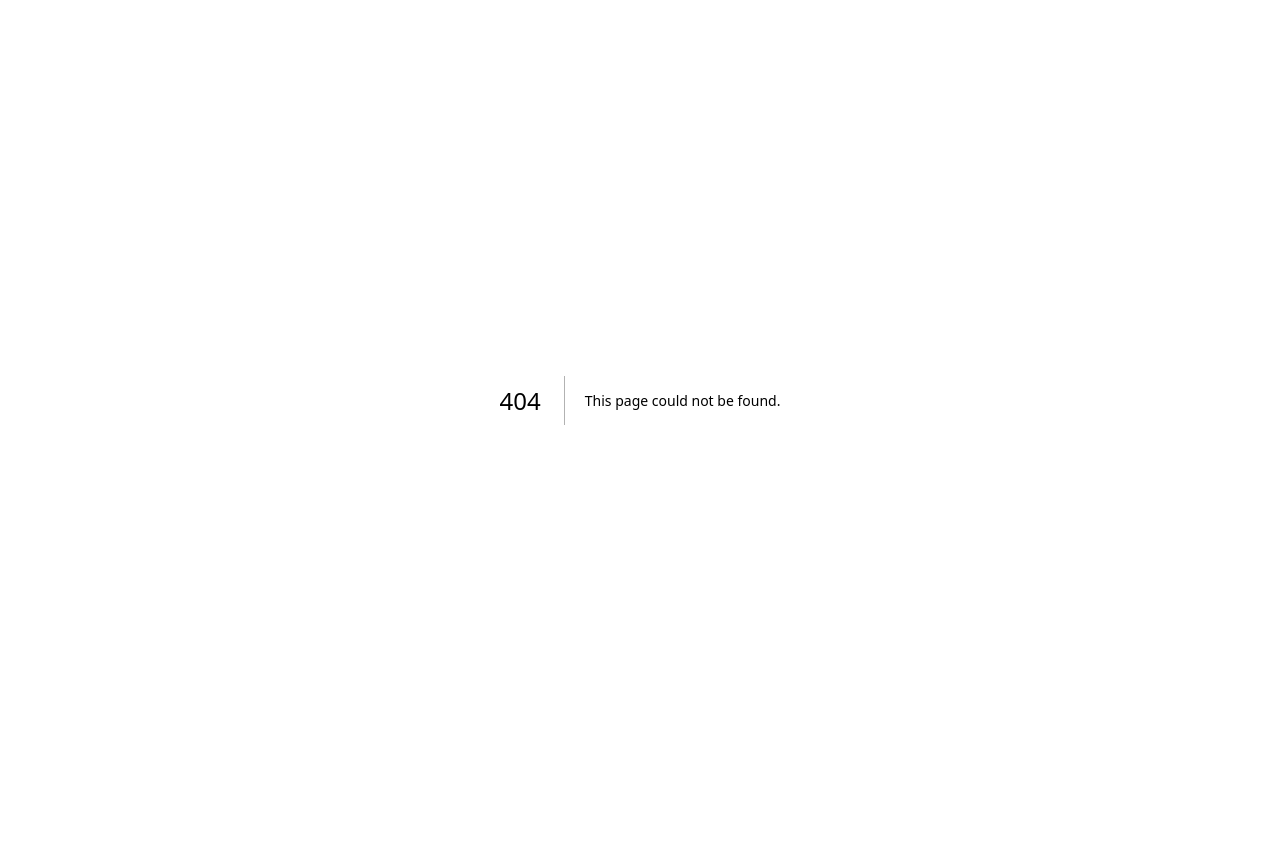
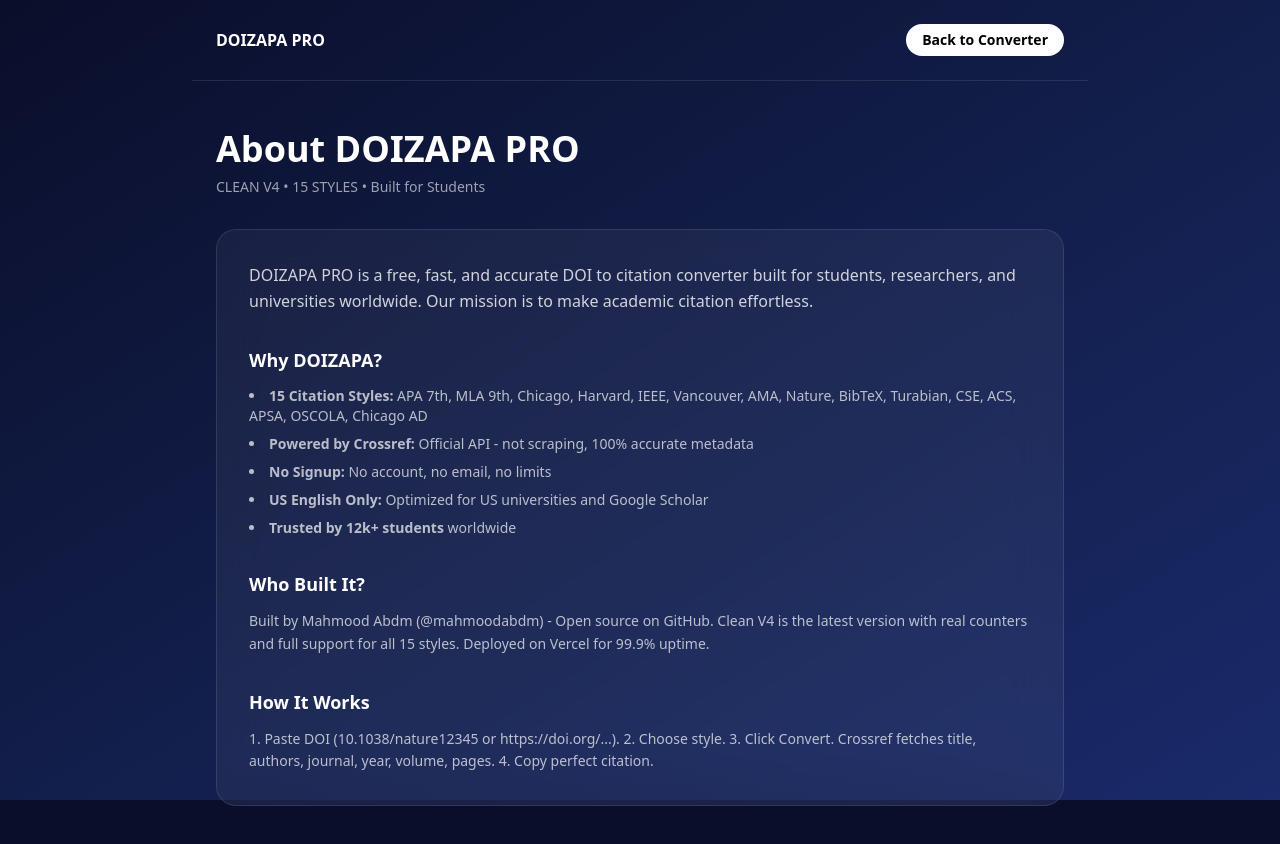
Before and after one commit to mahmoodabdm/doi2apa-15pages-fixed, a Next.js app: page /about in a window 1280 px wide. Before the commit this address had no page. Shown: the top 844 px of the page. Before the commit the page ends 800 px from the top, so only its background shows below. Built offline with nearby package versions, Linux system fonts and the light colour scheme.

Commit message:
Create page.tsx

```diff
--- /dev/null
+++ b/app/about/page.tsx
@@ -0,0 +1,44 @@
+"use client";
+import Link from "next/link";
+export default function AboutPage() {
+  return (
+    <div className="min-h-screen bg-[#0a0e2a] text-white">
+      <div className="absolute inset-0 bg-gradient-to-br from-[#0a0e2a] via-[#121e4a] to-[#1a2a6a] fixed" />
+      <div className="relative z-10">
+        <header className="max-w-4xl mx-auto px-6 py-6 flex justify-between items-center border-b border-white/10">
+          <Link href="/" className="font-black">DOIZAPA PRO</Link>
+          <Link href="/" className="text-sm px-4 py-1.5 rounded-full bg-white text-black font-bold">Back to Converter</Link>
+        </header>
+        <main className="max-w-4xl mx-auto px-6 py-12">
+          <h1 className="text-4xl font-black mb-2">About DOIZAPA PRO</h1>
+          <p className="text-white/60 text-sm mb-8">CLEAN V4 • 15 STYLES • Built for Students</p>
+
+          <div className="space-y-8 bg-white/5 border border-white/10 rounded-[20px] p-8 backdrop-blur-xl">
+            <p className="text-white/80 leading-relaxed">DOIZAPA PRO is a free, fast, and accurate DOI to citation converter built for students, researchers, and universities worldwide. Our mission is to make academic citation effortless.</p>
+
+            <section>
+              <h2 className="font-bold text-lg mb-3">Why DOIZAPA?</h2>
+              <ul className="list-disc list-inside text-white/70 text-sm space-y-2">
+                <li><b>15 Citation Styles:</b> APA 7th, MLA 9th, Chicago, Harvard, IEEE, Vancouver, AMA, Nature, BibTeX, Turabian, CSE, ACS, APSA, OSCOLA, Chicago AD</li>
+                <li><b>Powered by Crossref:</b> Official API - not scraping, 100% accurate metadata</li>
+                <li><b>No Signup:</b> No account, no email, no limits</li>
+                <li><b>US English Only:</b> Optimized for US universities and Google Scholar</li>
+                <li><b>Trusted by 12k+ students</b> worldwide</li>
+              </ul>
+            </section>
+
+            <section>
+              <h2 className="font-bold text-lg mb-3">Who Built It?</h2>
+              <p className="text-white/70 text-sm leading-relaxed">Built by Mahmood Abdm (@mahmoodabdm) - Open source on GitHub. Clean V4 is the latest version with real counters and full support for all 15 styles. Deployed on Vercel for 99.9% uptime.</p>
+            </section>
+
+            <section>
+              <h2 className="font-bold text-lg mb-3">How It Works</h2>
+              <p className="text-white/70 text-sm leading-relaxed">1. Paste DOI (10.1038/nature12345 or https://doi.org/...). 2. Choose style. 3. Click Convert. Crossref fetches title, authors, journal, year, volume, pages. 4. Copy perfect citation.</p>
+            </section>
+          </div>
+        </main>
+      </div>
+    </div>
+  );
+}
```
